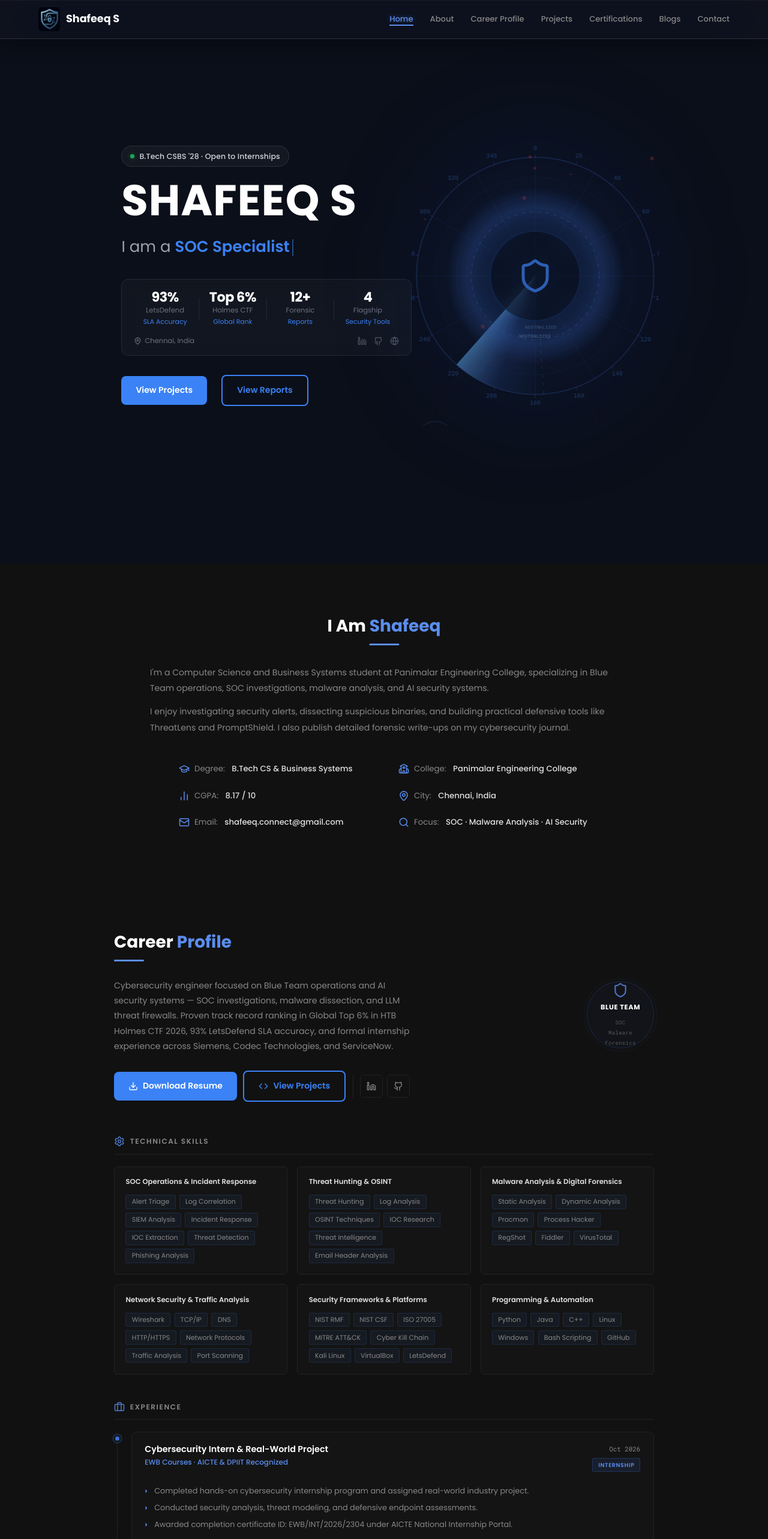
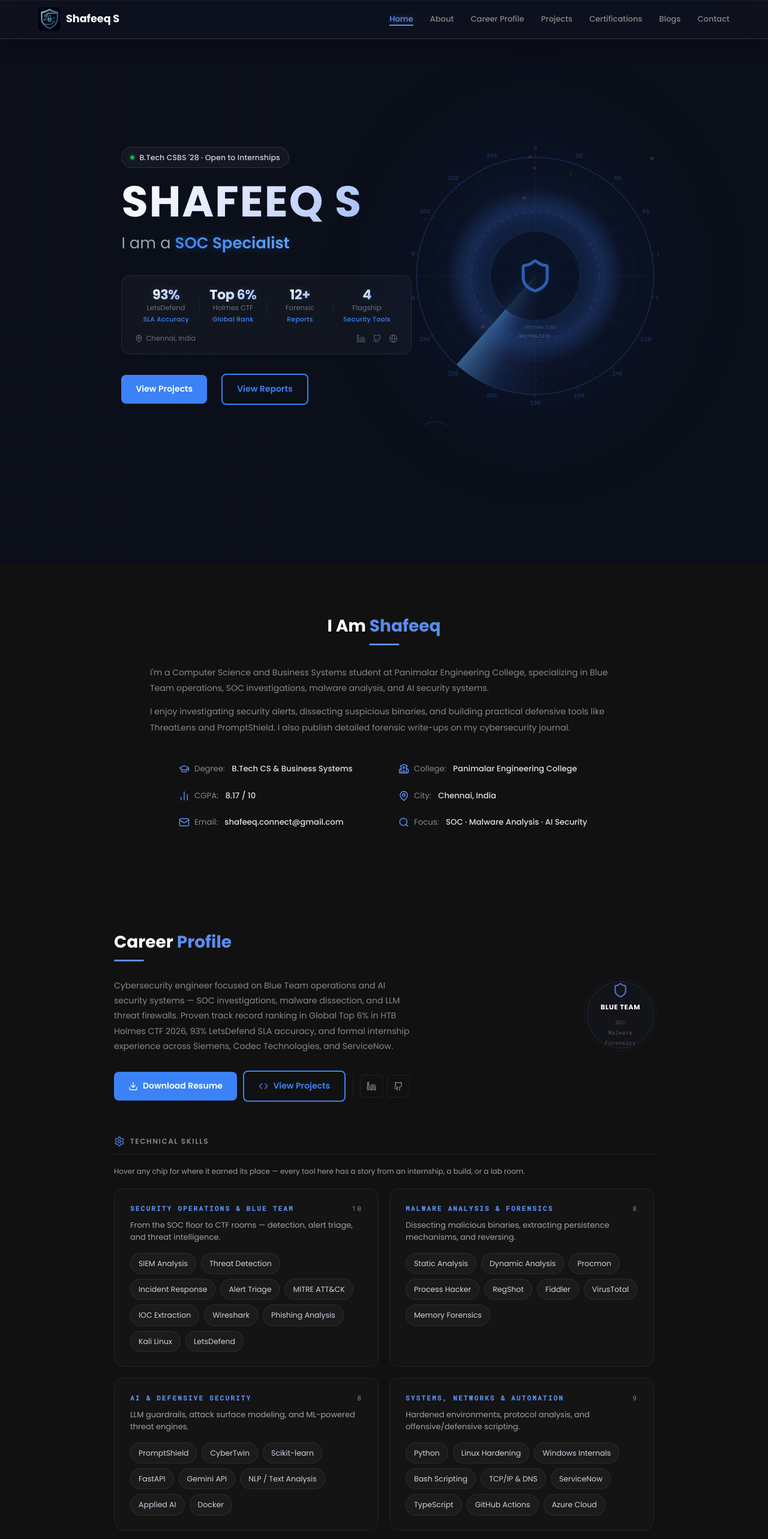
Before and after one commit to Shafeeq-Cybersec/Shafeeq-Cybersec.github.io, a React (Vite) app: page / in a window 1280 px wide. Shown: the top 2566 px of the page at 60% size. Built offline with nearby package versions, Linux system fonts and the light colour scheme; grey boxes are pictures that could not be loaded.

Commit message:
feat: add interactive tooltips to technical skills chips with authentic project/internship/lab context

```diff
--- a/src/Admin.tsx
+++ b/src/Admin.tsx
@@ -823,7 +823,8 @@ function ProfilePanel({ token }: { token: string }) {
 /* ═══════════════════════════════════════════════════════
    SKILLS PANEL
    ═══════════════════════════════════════════════════════ */
-interface SkillCategory { category: string; tags: string[]; }
+interface SkillItem { name: string; tip: string; }
+interface SkillCategory { category: string; blurb?: string; skills?: SkillItem[]; tags?: string[]; }
 
 function SkillsPanel({ token }: { token: string }) {
   const [items, setItems] = useState<SkillCategory[] | null>(null);
@@ -885,7 +886,7 @@ function SkillsPanel({ token }: { token: string }) {
               <button onClick={() => removeCategory(idx)} className="text-xs text-red-400 hover:text-red-300 shrink-0">Remove</button>
             </div>
             <textarea
-              value={cat.tags.join(', ')}
+              value={(cat.tags || []).join(', ')}
               onChange={e => updateTags(idx, e.target.value)}
               rows={2}
               placeholder="Tag 1, Tag 2, Tag 3"
--- a/src/App.tsx
+++ b/src/App.tsx
@@ -347,7 +347,7 @@ export default function App() {
                 hidden: { opacity: 0, y: 30, filter: 'blur(10px)' },
                 visible: { opacity: 1, y: 0, filter: 'blur(0px)', transition: { duration: 1, ease: [0.23, 1, 0.32, 1] } }
               }}
-              className="text-white text-[clamp(2.2rem,8vw,4.5rem)] font-[800] leading-[1.1] tracking-[1px] mb-4 sm:whitespace-nowrap"
+              className="hero-name"
             >
               SHAFEEQ S
             </motion.h1>
@@ -357,11 +357,11 @@ export default function App() {
                 hidden: { opacity: 0 },
                 visible: { opacity: 1, transition: { duration: 0.8 } }
               }}
-              className="text-[18px] sm:text-[22px] md:text-[26px] mb-8"
+              className="hero-typer"
             >
-              <span className="text-[#9CA3AF]">I am a </span>
-              <span className="text-[#3B82F6] font-semibold">{typedText}</span>
-              <span className="inline-block w-[2px] h-[1.1em] bg-[#3B82F6] ml-1 align-middle animate-pulse"></span>
+              <span className="hero-typer-prefix">I am a </span>
+              <span className="hero-typer-role">{typedText}</span>
+              <span className="hero-cursor" />
             </motion.div>
 
             {/* Stats card — 4-stat hero strip */}
@@ -573,12 +573,24 @@ export default function App() {
               <Settings size={18} className="cp-block-icon" />
               Technical Skills
             </div>
-            <div className="cp-skills-grid">
-              {skills.map((cat) => (
-                <div key={cat.category} className="cp-skill-cat">
-                  <div className="cp-skill-cat-name">{cat.category}</div>
-                  <div className="cp-tags">
-                    {cat.tags.map(t => <span key={t} className="cp-tag">{t}</span>)}
+            <p className="text-xs text-gray-400 mb-5">
+              Hover any chip for where it earned its place — every tool here has a story from an internship, a build, or a lab room.
+            </p>
+            <div className="stack-grid">
+              {skills.map((cat: any) => (
+                <div key={cat.category} className="stack-card">
+                  <div className="stack-cat">
+                    <span>{cat.category}</span>
+                    <i>{cat.skills ? cat.skills.length : (cat.tags ? cat.tags.length : 0)}</i>
+                  </div>
+                  {cat.blurb && <p className="stack-blurb">{cat.blurb}</p>}
+                  <div className="stack-chips">
+                    {(cat.skills || (cat.tags || []).map((t: string) => ({ name: t, tip: '' }))).map((item: any, idx: number) => (
+                      <span key={idx} className="chip" tabIndex={0}>
+                        {item.name || item}
+                        {item.tip && <span className="tip">{item.tip}</span>}
+                      </span>
+                    ))}
                   </div>
                 </div>
               ))}
--- a/src/data/skills.json
+++ b/src/data/skills.json
@@ -1,29 +1,99 @@
 [
   {
-    "category": "SOC Operations & Incident Response",
+    "category": "Security Operations & Blue Team",
+    "blurb": "From the SOC floor to CTF rooms — detection, alert triage, and threat intelligence.",
+    "skills": [
+      {
+        "name": "SIEM Analysis",
+        "tip": "LetsDefend SOC workflows & log correlation across live attack simulations"
+      },
+      {
+        "name": "Threat Detection",
+        "tip": "ThreatLens kill-chain engine & rule-based indicator correlation"
+      },
+      {
+        "name": "Incident Response",
+        "tip": "TANSAM attack scenarios & triage playbooks during Siemens internship"
+      },
+      {
+        "name": "Alert Triage",
+        "tip": "93% SLA accuracy across 3,907 points on LetsDefend VIP+ platform"
+      },
+      {
+        "name": "MITRE ATT&CK",
+        "tip": "Technique mapping & kill chain correlation in ThreatLens SOC platform"
+      },
+      {
+        "name": "IOC Extraction",
+        "tip": "Automated artifact triage in MailSleuth & forensic investigation reports"
+      },
+      {
+        "name": "Wireshark",
+        "tip": "PCAP inspection, protocol anomaly analysis & traffic carving"
+      },
+      {
+        "name": "Phishing Analysis",
+        "tip": "Scikit-learn NLP detector at TANSAM & IEEE QRishing research paper"
+      },
+      {
+        "name": "Kali Linux",
+        "tip": "Daily driver for penetration testing, John the Ripper & traffic inspection"
+      },
+      {
+        "name": "LetsDefend",
+        "tip": "VIP+ Defender · 3,907 pts · 19,041 SLA score · 93% accuracy"
+      }
+    ],
     "tags": [
+      "SIEM Analysis",
+      "Threat Detection",
+      "Incident Response",
       "Alert Triage",
-      "Log Correlation",
-      "SIEM Analysis",
-      "Incident Response",
+      "MITRE ATT&CK",
       "IOC Extraction",
-      "Threat Detection",
-      "Phishing Analysis"
+      "Wireshark",
+      "Phishing Analysis",
+      "Kali Linux",
+      "LetsDefend"
     ]
   },
   {
-    "category": "Threat Hunting & OSINT",
-    "tags": [
-      "Threat Hunting",
-      "Log Analysis",
-      "OSINT Techniques",
-      "IOC Research",
-      "Threat Intelligence",
-      "Email Header Analysis"
-    ]
-  },
-  {
-    "category": "Malware Analysis & Digital Forensics",
+    "category": "Malware Analysis & Forensics",
+    "blurb": "Dissecting malicious binaries, extracting persistence mechanisms, and reversing.",
+    "skills": [
+      {
+        "name": "Static Analysis",
+        "tip": "String extraction, PE headers, imports & hash verification"
+      },
+      {
+        "name": "Dynamic Analysis",
+        "tip": "Sandboxed behavioral execution, registry modifications & network tracking"
+      },
+      {
+        "name": "Procmon",
+        "tip": "Process monitoring & file system event tracing in live malware labs"
+      },
+      {
+        "name": "Process Hacker",
+        "tip": "Memory inspection, thread enumeration & DLL injection checks"
+      },
+      {
+        "name": "RegShot",
+        "tip": "Registry difference snapshots before and after malware detonation"
+      },
+      {
+        "name": "Fiddler",
+        "tip": "HTTP/HTTPS traffic interception & C2 beaconing analysis"
+      },
+      {
+        "name": "VirusTotal",
+        "tip": "Multi-engine scanning, behavior reports & CTI threat correlation"
+      },
+      {
+        "name": "Memory Forensics",
+        "tip": "Solved 57 flags in Sherlocks DFIR category at HTB Holmes CTF 2026"
+      }
+    ],
     "tags": [
       "Static Analysis",
       "Dynamic Analysis",
@@ -31,44 +101,109 @@
       "Process Hacker",
       "RegShot",
       "Fiddler",
-      "VirusTotal"
+      "VirusTotal",
+      "Memory Forensics"
     ]
   },
   {
-    "category": "Network Security & Traffic Analysis",
+    "category": "AI & Defensive Security",
+    "blurb": "LLM guardrails, attack surface modeling, and ML-powered threat engines.",
+    "skills": [
+      {
+        "name": "PromptShield",
+        "tip": "Defensive gateway blocking prompt injection & sensitive data leakage"
+      },
+      {
+        "name": "CyberTwin",
+        "tip": "AI digital twin for enterprise attack surface & blast radius mapping"
+      },
+      {
+        "name": "Scikit-learn",
+        "tip": "Phishing email classification model built during TANSAM Siemens internship"
+      },
+      {
+        "name": "FastAPI",
+        "tip": "High-throughput API gateway deployed on Azure Container Apps"
+      },
+      {
+        "name": "Gemini API",
+        "tip": "Real-time threat evaluation & payload classification engine"
+      },
+      {
+        "name": "NLP / Text Analysis",
+        "tip": "Email header & lure classification in defensive phishing systems"
+      },
+      {
+        "name": "Applied AI",
+        "tip": "CSRBOX & IBM SkillsBuild applied AI development program"
+      },
+      {
+        "name": "Docker",
+        "tip": "Containerized deployment of security APIs & testing sandbox"
+      }
+    ],
     "tags": [
-      "Wireshark",
-      "TCP/IP",
-      "DNS",
-      "HTTP/HTTPS",
-      "Network Protocols",
-      "Traffic Analysis",
-      "Port Scanning"
+      "PromptShield",
+      "CyberTwin",
+      "Scikit-learn",
+      "FastAPI",
+      "Gemini API",
+      "NLP / Text Analysis",
+      "Applied AI",
+      "Docker"
     ]
   },
   {
-    "category": "Security Frameworks & Platforms",
-    "tags": [
-      "NIST RMF",
-      "NIST CSF",
-      "ISO 27005",
-      "MITRE ATT&CK",
-      "Cyber Kill Chain",
-      "Kali Linux",
-      "VirtualBox",
-      "LetsDefend"
-    ]
-  },
-  {
-    "category": "Programming & Automation",
+    "category": "Systems, Networks & Automation",
+    "blurb": "Hardened environments, protocol analysis, and offensive/defensive scripting.",
+    "skills": [
+      {
+        "name": "Python",
+        "tip": "Primary language for threat detection engines, scrapers & automation"
+      },
+      {
+        "name": "Linux Hardening",
+        "tip": "UFW configuration, permissions, systemd services & log audits"
+      },
+      {
+        "name": "Windows Internals",
+        "tip": "Event log forensics, Sysmon telemetry & registry analysis"
+      },
+      {
+        "name": "Bash Scripting",
+        "tip": "SOC log parsing, automation scripts & environment setup"
+      },
+      {
+        "name": "TCP/IP & DNS",
+        "tip": "Network packet dissection, DNS tunneling & port analysis"
+      },
+      {
+        "name": "ServiceNow",
+        "tip": "Platform admin, ATF automated testing & ITSM incident workflows"
+      },
+      {
+        "name": "TypeScript",
+        "tip": "Core language powering ThreatLens SOC investigation dashboard"
+      },
+      {
+        "name": "GitHub Actions",
+        "tip": "CI/CD pipelines, automated testing & portfolio deployment"
+      },
+      {
+        "name": "Azure Cloud",
+        "tip": "Azure Container Apps deployment for PromptShield firewall"
+      }
+    ],
     "tags": [
       "Python",
-      "Java",
-      "C++",
-      "Linux",
-      "Windows",
+      "Linux Hardening",
+      "Windows Internals",
       "Bash Scripting",
-      "GitHub"
+      "TCP/IP & DNS",
+      "ServiceNow",
+      "TypeScript",
+      "GitHub Actions",
+      "Azure Cloud"
     ]
   }
 ]
--- a/src/index.css
+++ b/src/index.css
@@ -852,7 +852,8 @@ section { padding: 80px 8%; }
 
 .stats-card:hover {
   transform: translateY(-3px);
-  box-shadow: 0 14px 36px rgba(0, 0, 0, 0.4), 0 0 12px rgba(61, 111, 212, 0.08);
+  border-color: rgba(59, 130, 246, 0.25);
+  box-shadow: 0 16px 40px rgba(0, 0, 0, 0.5), 0 0 20px rgba(59, 130, 246, 0.1);
 }
 
 /* ── Achievement Cards Hover ── */
@@ -1181,14 +1182,132 @@ footer { text-align: center; padding: 1.25rem; border-top: 1px solid var(--borde
   50%       { opacity: 0.6; box-shadow: 0 0 10px rgba(34, 197, 94, 0.4); }
 }
 
-/* ── Stats Card ────────────────────────────────────────────────────────── */
+/* ── Availability Pill Shimmer ── */
+.availability-pill {
+  position: relative;
+  overflow: hidden;
+}
+
+.availability-pill::after {
+  content: "";
+  position: absolute;
+  inset: 0;
+  pointer-events: none;
+  background: linear-gradient(
+    105deg,
+    transparent 40%,
+    rgba(255, 255, 255, 0.07) 50%,
+    transparent 60%
+  );
+  animation: pill-shimmer 4s ease-in-out infinite;
+}
+
+@keyframes pill-shimmer {
+  0%   { transform: translateX(-150%); }
+  40%, 100% { transform: translateX(250%); }
+}
+
+/* ── Hero Name ────────────────────────────────────────────────────────── */
+.hero-name {
+  font-size: clamp(2.2rem, 8vw, 4.5rem);
+  font-weight: 800;
+  line-height: 1.1;
+  letter-spacing: 2px;
+  margin-bottom: 0.5rem;
+  background: linear-gradient(135deg, #ffffff 0%, #e0e7ff 40%, #93b4f5 100%);
+  -webkit-background-clip: text;
+  background-clip: text;
+  -webkit-text-fill-color: transparent;
+  text-shadow: none;
+  filter: drop-shadow(0 0 30px rgba(59, 130, 246, 0.15));
+}
+
+@media (min-width: 640px) {
+  .hero-name { white-space: nowrap; }
+}
+
+/* ── Hero Typing Effect ───────────────────────────────────────────────── */
+.hero-typer {
+  font-size: 18px;
+  margin-bottom: 2rem;
+}
+
+@media (min-width: 640px) { .hero-typer { font-size: 22px; } }
+@media (min-width: 768px) { .hero-typer { font-size: 26px; } }
+
+.hero-typer-prefix {
+  color: #9CA3AF;
+}
+
+.hero-typer-role {
+  font-weight: 600;
+  background: linear-gradient(90deg, #3B82F6, #60a5fa);
+  -webkit-background-clip: text;
+  background-clip: text;
+  -webkit-text-fill-color: transparent;
+  filter: drop-shadow(0 0 8px rgba(59, 130, 246, 0.3));
+}
+
+.hero-cursor {
+  display: inline-block;
+  width: 2px;
+  height: 1.1em;
+  margin-left: 3px;
+  vertical-align: middle;
+  background: #3B82F6;
+  border-radius: 1px;
+  box-shadow: 0 0 8px rgba(59, 130, 246, 0.6);
+  animation: cursor-blink 1s step-end infinite;
+}
+
+@keyframes cursor-blink {
+  0%, 100% { opacity: 1; }
+  50%      { opacity: 0; }
+}
+
+/* ── Stats Card — Animated Glow Border ─────────────────────────────── */
 .stats-card {
+  position: relative;
   background: rgba(255, 255, 255, 0.03);
   border: 1px solid rgba(255, 255, 255, 0.08);
-  border-radius: 12px;
-  padding: 18px 20px 14px;
-  backdrop-filter: blur(12px);
-  -webkit-backdrop-filter: blur(12px);
+  border-radius: 14px;
+  padding: 20px 22px 16px;
+  backdrop-filter: blur(16px);
+  -webkit-backdrop-filter: blur(16px);
+  overflow: hidden;
+}
+
+/* Animated conic glow behind the border */
+.stats-card::before {
+  content: "";
+  position: absolute;
+  inset: -1px;
+  z-index: -1;
+  border-radius: 15px;
+  background: conic-gradient(
+    from var(--glow-angle, 0deg),
+    transparent 0%,
+    rgba(59, 130, 246, 0.4) 10%,
+    transparent 20%,
+    transparent 100%
+  );
+  animation: glow-spin 6s linear infinite;
+  opacity: 0;
+  transition: opacity 0.5s ease;
+}
+
+.stats-card:hover::before {
+  opacity: 1;
+}
+
+@keyframes glow-spin {
+  to { --glow-angle: 360deg; }
+}
+
+@property --glow-angle {
+  syntax: "<angle>";
+  initial-value: 0deg;
+  inherits: false;
 }
 
 .stats-row {
@@ -1210,9 +1329,13 @@ footer { text-align: center; padding: 1.25rem; border-top: 1px solid var(--borde
 .stat-number {
   font-size: 1.4rem;
   font-weight: 700;
-  color: #ffffff;
   line-height: 1;
   letter-spacing: -0.5px;
+  background: linear-gradient(135deg, #ffffff 0%, #93b4f5 100%);
+  -webkit-background-clip: text;
+  background-clip: text;
+  -webkit-text-fill-color: transparent;
+  filter: drop-shadow(0 0 6px rgba(59, 130, 246, 0.2));
 }
 
 .stat-icon {
@@ -1229,12 +1352,14 @@ footer { text-align: center; padding: 1.25rem; border-top: 1px solid var(--borde
 .stat-sublabel {
   color: #3b82f6;
   font-size: 0.68rem;
+  font-weight: 500;
+  letter-spacing: 0.02em;
 }
 
 .stat-divider {
   width: 1px;
   height: 36px;
-  background: rgba(255, 255, 255, 0.08);
+  background: linear-gradient(180deg, transparent, rgba(59, 130, 246, 0.2), transparent);
   flex-shrink: 0;
   margin: 0 4px;
 }
@@ -1450,67 +1575,136 @@ footer { text-align: center; padding: 1.25rem; border-top: 1px solid var(--borde
   letter-spacing: 0.04em;
 }
 
-/* ── B. Skills Dashboard ──────────────────────────────────────── */
-.cp-skills-grid {
+/* ── B. Skills Dashboard / Stack Cards with Tooltips ─────────────────────── */
+.stack-grid {
   display: grid;
-  grid-template-columns: repeat(3, 1fr);
-  gap: 1rem;
-}
-
-.cp-skill-cat {
+  grid-template-columns: repeat(2, 1fr);
+  gap: 18px;
+}
+
+@media (max-width: 900px) {
+  .stack-grid {
+    grid-template-columns: 1fr;
+  }
+}
+
+.stack-card {
+  border: 1px solid var(--border);
+  border-radius: 16px;
   background: var(--card);
-  border: 1px solid var(--border);
-  border-radius: 6px;
-  padding: 1.1rem 1.15rem 1.15rem;
-  transition: border-color 0.25s var(--ease-in-out),
-              box-shadow   0.25s var(--ease-in-out);
-}
-.cp-skill-cat:hover {
-  border-color: rgba(61, 111, 212, 0.32);
-  box-shadow: 0 4px 16px rgba(0,0,0,0.2);
-}
-
-/* Category heading: sans-serif, not mono — cleaner at this size */
-.cp-skill-cat-name {
-  display: flex;
-  align-items: center;
-  gap: 0.5rem;
-  font-size: 0.73rem;
-  font-weight: 600;
-  color: var(--text);            /* white-ish, readable */
-  margin-bottom: 0.85rem;
-  line-height: 1.3;
-}
-
-.cp-skill-cat-icon {
+  padding: 24px 26px;
+  transition: transform 0.3s cubic-bezier(0.16, 1, 0.3, 1),
+              border-color 0.3s ease,
+              box-shadow 0.3s ease;
+  position: relative;
+}
+
+.stack-card:hover {
+  border-color: rgba(61, 111, 212, 0.4);
+  transform: translateY(-3px);
+  box-shadow: 0 16px 36px rgba(0, 0, 0, 0.35), 0 0 15px rgba(61, 111, 212, 0.08);
+}
+
+.stack-cat {
+  font-family: var(--font-mono);
+  font-size: 11px;
+  font-weight: 700;
+  letter-spacing: 0.2em;
+  text-transform: uppercase;
   color: var(--blue-light);
-  flex-shrink: 0;
-  opacity: 0.8;
-}
-
-.cp-tags {
+  display: flex;
+  align-items: baseline;
+  justify-content: space-between;
+}
+
+.stack-cat i {
+  font-style: normal;
+  color: var(--text-dim);
+  font-weight: 400;
+  font-size: 11px;
+}
+
+.stack-blurb {
+  margin-top: 8px;
+  font-size: 13px;
+  line-height: 1.55;
+  color: #9ca3af;
+}
+
+.stack-chips {
   display: flex;
   flex-wrap: wrap;
-  gap: 0.38rem;
-}
-
-.cp-tag {
-  font-size: 0.69rem;
-  padding: 0.2rem 0.58rem;
-  background: rgba(61, 111, 212, 0.07);
-  border: 1px solid rgba(61, 111, 212, 0.18);
-  color: var(--text-dim);
-  border-radius: 3px;
-  /* No white-space: nowrap — let longer phrases wrap naturally */
-  line-height: 1.4;
-  transition: background 0.18s var(--ease-in-out),
-              border-color 0.18s var(--ease-in-out),
-              color 0.18s var(--ease-in-out);
-}
-.cp-tag:hover {
-  background: rgba(61, 111, 212, 0.14);
-  border-color: rgba(61, 111, 212, 0.36);
-  color: var(--text);
+  gap: 8px;
+  margin-top: 16px;
+}
+
+.chip {
+  position: relative;
+  padding: 6px 13px;
+  border-radius: 999px;
+  border: 1px solid rgba(255, 255, 255, 0.08);
+  background: rgba(255, 255, 255, 0.03);
+  font-size: 12.5px;
+  color: #cbd5e1;
+  cursor: default;
+  transition: color 0.2s ease,
+              border-color 0.2s ease,
+              transform 0.2s ease,
+              background 0.2s ease;
+  user-select: none;
+  outline: none;
+}
+
+.chip:hover,
+.chip:focus-visible {
+  color: #ffffff;
+  border-color: var(--blue-light);
+  background: rgba(59, 130, 246, 0.1);
+  transform: translateY(-2px);
+  box-shadow: 0 4px 12px rgba(59, 130, 246, 0.15);
+}
+
+/* Tooltip Popup */
+.chip .tip {
+  position: absolute;
+  bottom: calc(100% + 10px);
+  left: 50%;
+  transform: translateX(-50%) translateY(5px);
+  width: max-content;
+  max-width: min(260px, 80vw);
+  white-space: normal;
+  background: #0d121f;
+  border: 1px solid rgba(59, 130, 246, 0.4);
+  color: #e2e8f0;
+  font-size: 11.5px;
+  line-height: 1.45;
+  padding: 9px 13px;
+  border-radius: 9px;
+  opacity: 0;
+  pointer-events: none;
+  z-index: 100;
+  transition: opacity 0.2s cubic-bezier(0.16, 1, 0.3, 1),
+              transform 0.2s cubic-bezier(0.16, 1, 0.3, 1);
+  box-shadow: 0 14px 30px rgba(0, 0, 0, 0.7), 0 0 16px rgba(59, 130, 246, 0.2);
+  text-align: left;
+}
+
+/* Pointer arrow */
+.chip .tip::after {
+  content: "";
+  position: absolute;
+  top: 100%;
+  left: 50%;
+  transform: translateX(-50%);
+  border-width: 5px;
+  border-style: solid;
+  border-color: rgba(59, 130, 246, 0.4) transparent transparent transparent;
+}
+
+.chip:hover .tip,
+.chip:focus-visible .tip {
+  opacity: 1;
+  transform: translateX(-50%) translateY(0);
 }
 
 /* ── C. Experience Timeline ───────────────────────────────────── */
```
